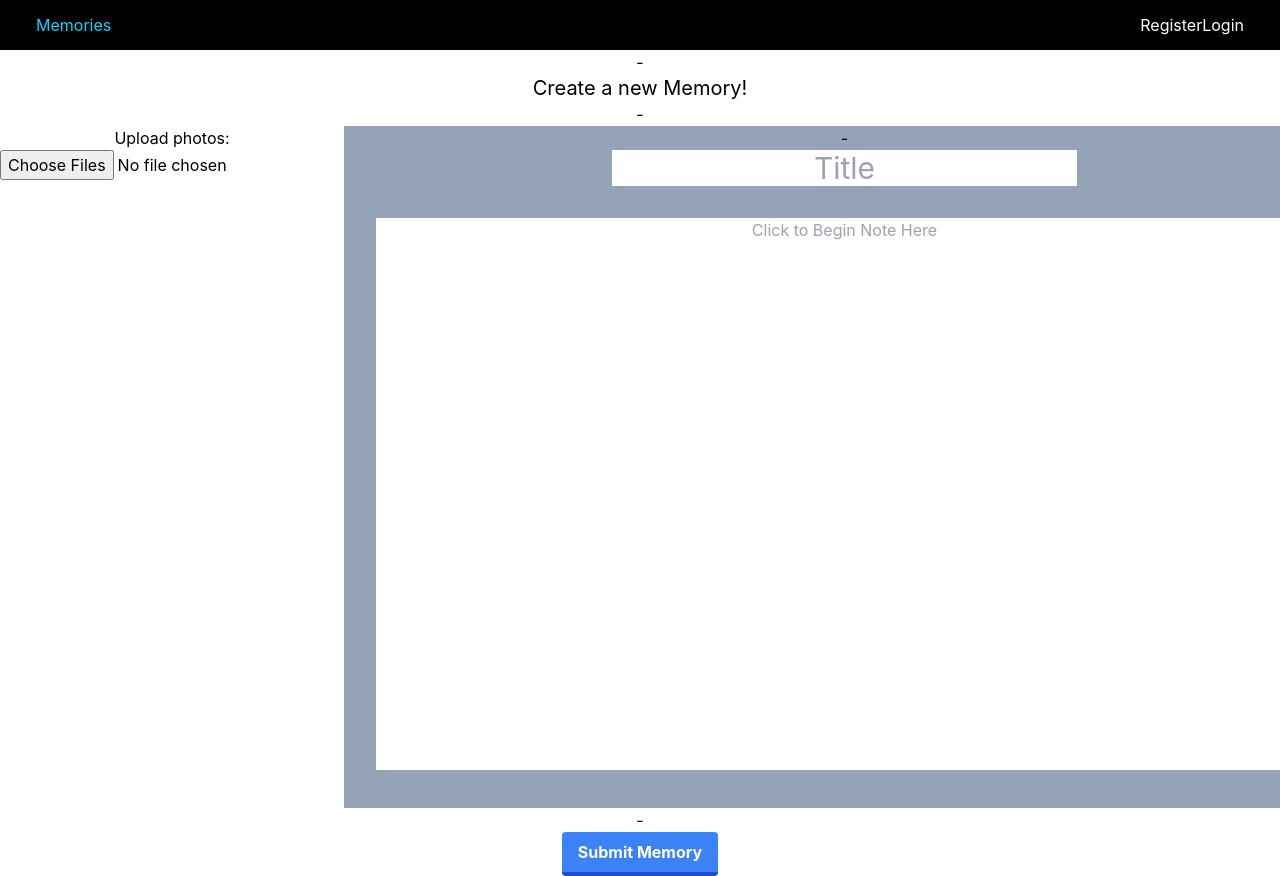
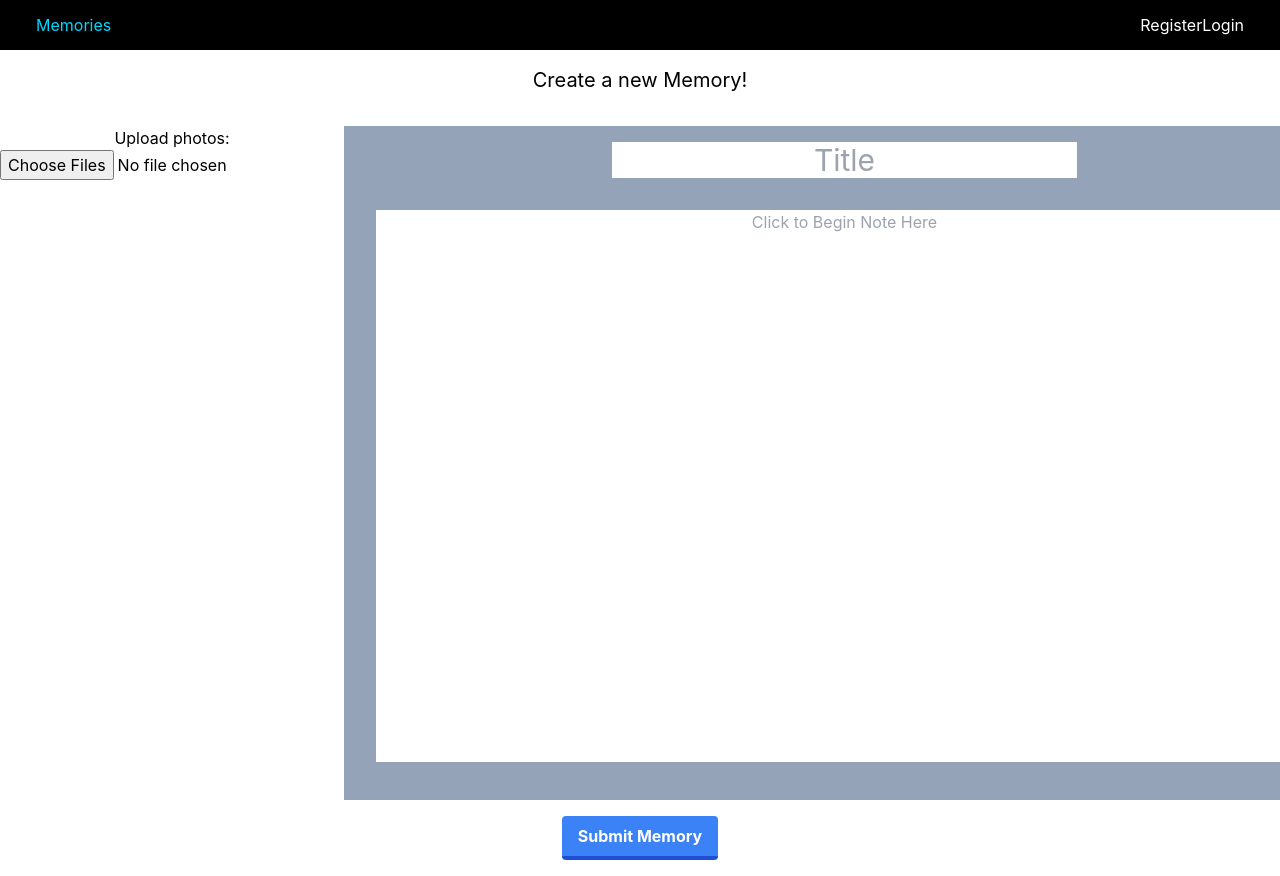
Before and after one commit to JamesOnwordi/memories_client, a React (Create React App) app: page /memories/new in a window 1280 px wide. Shown: the top 876 px of the page. Built offline with nearby package versions, Linux system fonts and the light colour scheme.

Commit message:
working on file dropzone

```diff
--- a/package.json
+++ b/package.json
@@ -15,6 +15,7 @@
     "jwt-decode": "^3.1.2",
     "react": "^18.2.0",
     "react-dom": "^18.2.0",
+    "react-dropzone": "^14.2.3",
     "react-icons": "^4.4.0",
     "react-multi-carousel": "^2.8.2",
     "react-router-dom": "^6.3.0",
--- a/src/components/pages/NewMemories.jsx
+++ b/src/components/pages/NewMemories.jsx
@@ -1,5 +1,6 @@
 import { useState, useRef } from 'react'
 import { useNavigate } from 'react-router-dom'
+import Dropzone from 'react-dropzone'
 import axios from 'axios'
 import '../../Style/Welcome.css'
 
@@ -45,11 +46,9 @@ export default function NewMemories() {
 
     return (
       <div className='text-center'>
-        <p>-</p>
-        <h1 className='text-xl'>Create a new Memory!</h1>
-        <p>-</p>
+        <h1 className='text-xl mt-4 mb-8'>Create a new Memory!</h1>
 
-        <h3>{msg}</h3>
+        <h3 className='text-center'>{msg}</h3>
 
         <form
           onSubmit={handleSubmit}
@@ -57,23 +56,26 @@ export default function NewMemories() {
 
         >
           <div className='flex ...'>
+            <Dropzone onDrop={acceptedFiles => {
+              console.log(acceptedFiles)
+            }}>
+              {({getRootProps, getInputProps}) => (
                 <div className='flex-1 ...'>
-          <div>
                   <label htmlFor='image-upload'>Upload photos: </label>
                   <input
                     type='file'
                     id='image-upload'
-              accept='images/*'
+                    accept='image/*'
                     multiple
                     ref={inputRef}
                     onChange={e => setFormImg(e.target.files)}
                   />
                 </div>
-        </div>
+              )}
+            </Dropzone>
 
             <div className='flex-1 ... bg-slate-400'>
-          <p> - </p>
-          <div className=' text-3xl'>
+              <div className='text-3xl mt-4'>
                 <label htmlFor='title'> </label>
                 <input
                   type='text'
@@ -98,12 +100,10 @@ export default function NewMemories() {
                 value={formNote}
                 />
               </div>
-
             </div>
           </div>
 
-          <p>-</p>
-          <button className="bg-blue-500 hover:bg-blue-400 text-white font-bold py-2 px-4 border-b-4 border-blue-700 hover:border-blue-500 rounded">Submit Memory</button>
+          <button className="bg-blue-500 hover:bg-blue-400 text-white font-bold py-2 px-4 mt-4 border-b-4 border-blue-700 hover:border-blue-500 rounded">Submit Memory</button>
         </form>
       </div>
     )
```
Also changed, not shown: 1 other file (tests, documents, lock files or other folders). Lines whose indentation alone changed are shown as unchanged.
